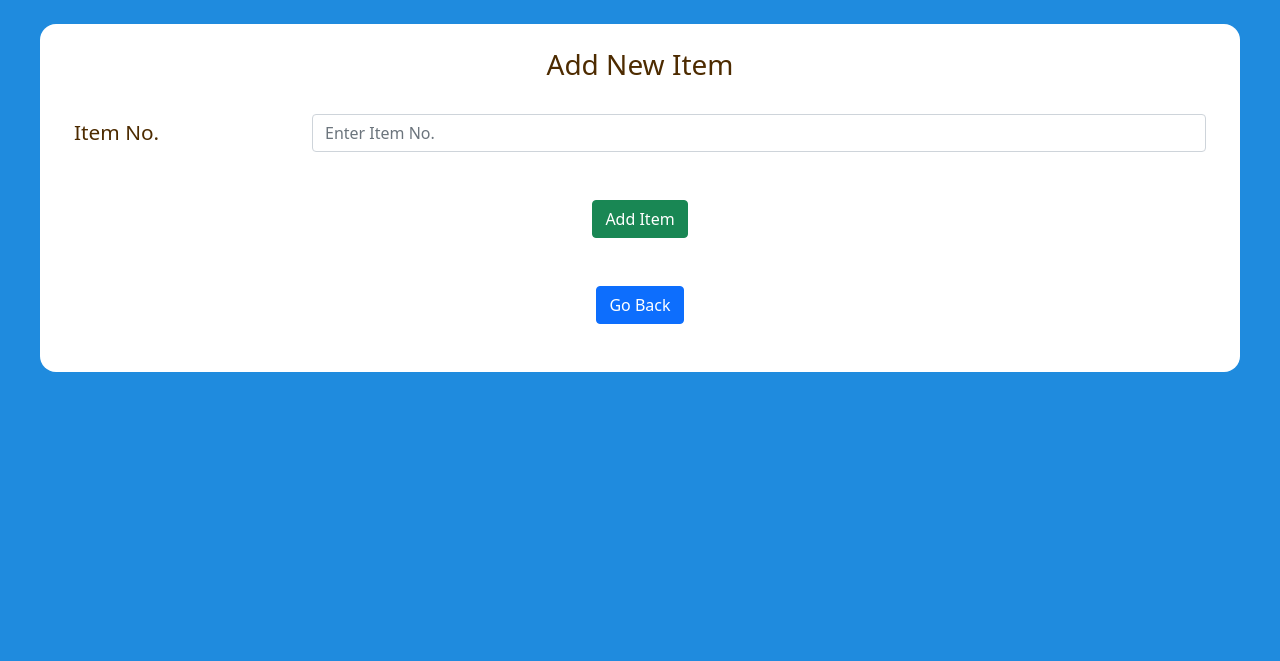
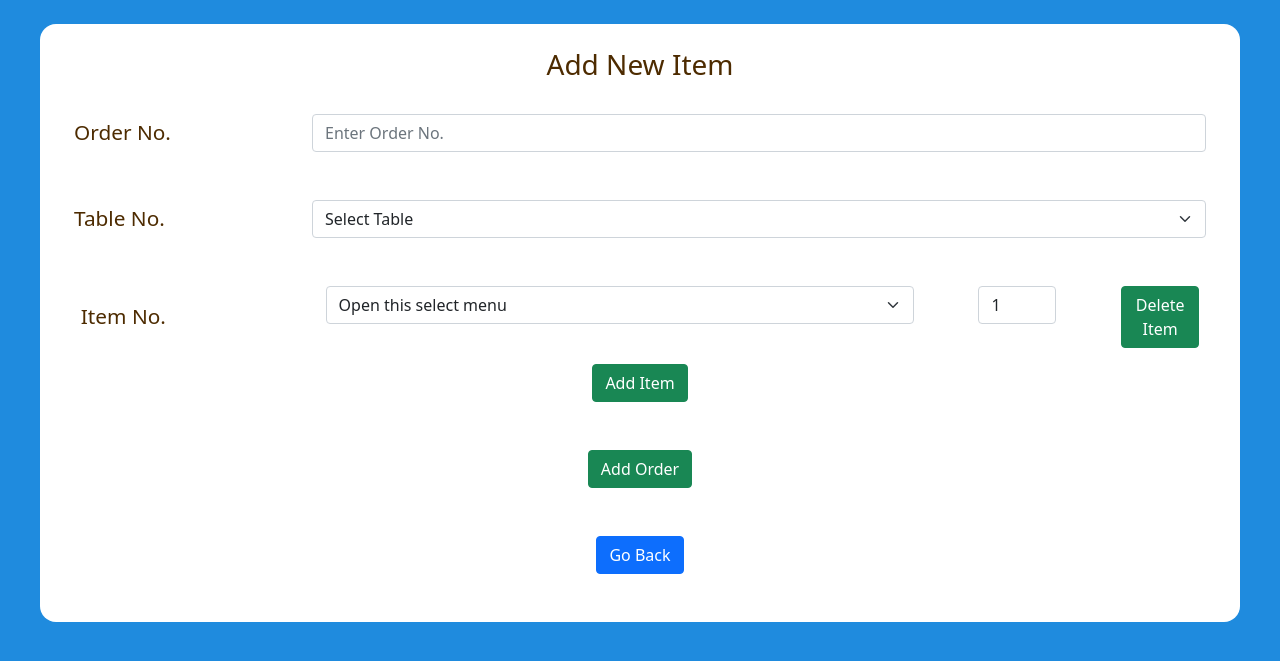
Before and after one commit to amansheoran15/Restaurant-Management, a PHP site: page /newOrder.php in a window 1280 px wide. Shown: the top 661 px of the page. Run offline with PHP 8.4, Linux system fonts and the light colour scheme; the visitor is signed in with stand-in values (Sample User, id 1); data that the repository does not hold is empty.

Commit message:
Added transaction module

```diff
--- a/partials/_navbar.php
+++ b/partials/_navbar.php
@@ -44,7 +44,7 @@
         <ul class="offcanvas-body offcanvas-items">
           <a href="../php/menu.php" class="offcanvas-items-a"><li class="offcanvas-items-li"><i class="fa-solid fa-bowl-food"></i>Manage Menu</li></a>
           <a href="" class="offcanvas-items-a"><li class="offcanvas-items-li"><i class="fa-solid fa-cubes-stacked"></i>Manage Stock</li></a>
-          <a href="#" class="offcanvas-items-a"><li class="offcanvas-items-li"><i class="fa-solid fa-money-bill-1-wave"></i>Manage Transactions</li></a>
+          <a href="../php/transaction.php" class="offcanvas-items-a"><li class="offcanvas-items-li"><i class="fa-solid fa-money-bill-1-wave"></i>Manage Transactions</li></a>
           <a href="../php/reservation.php" class="offcanvas-items-a"><li class="offcanvas-items-li"><i class="fa-solid fa-headset"></i>Manage Reservations</li></a>
           <a href="../php/table.php" class="offcanvas-items-a"><li class="offcanvas-items-li"><i class="fa-solid fa-chair"></i>Manage Table</li></a>
           <a href="../php/employeeDetails.php" class="offcanvas-items-a"><li class="offcanvas-items-li"><i class="fa-solid fa-user"></i>Manage Staff</li></a>
--- a/php/newOrder.php
+++ b/php/newOrder.php
@@ -5,35 +5,7 @@ if(!isset($_SESSION['loggedin']) || !$_SESSION['loggedin']){
     header('location:index.php');
 }
 require '../partials/_dbconnect.php';
-
-
-$showErr = false;
-$success = false;
-if($_SERVER['REQUEST_METHOD']=="POST"){
-    $item_no = $_POST['item-no'];
-//    echo $item_no;
-    $item_name = $_POST['item-name'];
-    $item_price = $_POST['item-price'];
-
-//    $query = "SELECT * FROM MENU WHERE MENU.'item-no'='$item_no'";
-//    $result = mysqli_query($conn,$query);
-//    echo var_dump($result);
-//    echo mysqli_error($conn);
-//    $num = mysqli_num_rows($result);
-
-    $query = "INSERT INTO MENU VALUES('$item_no','$item_name','$item_price')";
-    $result = mysqli_query($conn,$query);
-    if(!$result){
-        $showErr = 'Item Already Exists!';
-    }else{
-        echo mysqli_error($conn);
-        $success = true;
-    }
-
-
-}
 ?>
-
 
 <!DOCTYPE html>
 <html lang="en">
@@ -45,8 +17,8 @@ if($_SERVER['REQUEST_METHOD']=="POST"){
 
     <!-- bootstrap -->
     <link href="https://cdn.jsdelivr.net/npm/bootstrap@5.0.2/dist/css/bootstrap.min.css" rel="stylesheet" integrity="sha384-EVSTQN3/azprG1Anm3QDgpJLIm9Nao0Yz1ztcQTwFspd3yD65VohhpuuCOmLASjC" crossorigin="anonymous">
+
     <link rel="stylesheet" href="../css/newItemStyle.css">
-
 
 </head>
 <body>
@@ -55,42 +27,136 @@ if($_SERVER['REQUEST_METHOD']=="POST"){
     <div class="heading d-flex justify-content-center my-4">
         <h3>Add New Item</h3>
     </div>
-    <form action="<?php $_SERVER['PHP_SELF']?>" method="post">
+    <!-- <form action="<?php $_SERVER['PHP_SELF']?>" method="post"> -->
         <div class="form-group">
             <div class="row d-flex justify-content-evenly mb-5">
-
                 <div class="col-2 d-flex align-items-center" style="font-size: 1.3rem;">
-                    <label for="item-no">Item No.</label>
+                    <label for="item-no">Order No.</label>
                 </div>
                 <div class="col-9">
-                    <input type="text" class="form-control" id="item-no" name="item-no"  placeholder="Enter Item No." required>
+                    <input type="text" class="form-control" id="order-no" name="order-no"  placeholder="Enter Order No." required>
                 </div>
             </div>
 
-            <?php
-            if($showErr){
-                echo '<div class="alert alert-danger" role="alert">'
-                    .$showErr.
-                    '</div>';
-            }
-            if($success){
-                echo '<div class="alert alert-success" role="alert">
-                            Item inserted successfully!
-                        </div>';
-            }
-            ?>
+            <div class="row d-flex justify-content-evenly mb-5">
+                <div class="col-2 d-flex align-items-center" style="font-size: 1.3rem;">
+                    <label for="item-no">Table No.</label>
+                </div>
+                <div class="col-9">
+                <select class="form-select" name='table-no' id="table-no" aria-label="Default select example">
+                         <option selected>Select Table</option>
+                        <?php
+                            $query = "SELECT * FROM `tablemang` where `isFree` = 1";
+                            $result = mysqli_query($conn, $query);
+
+                            while($row = mysqli_fetch_assoc($result)){
+                                echo '<option value="'.$row['table-no'].'">'.$row['table-no'].'</option>';
+                            }
+                        ?>
+                        </select>
+                </div>
+            </div>
+
+            <div class="items">
+                <div class="row d-flex justify-content-evenly mb-3">
+                    <div class="col-2 d-flex align-items-center" style="font-size: 1.3rem;">
+                        <label for="item-no">Item No.</label>
+                    </div>
+                    <div class="col-6">
+                        <select class="form-select" name='item-no' aria-label="Default select example">
+                         <option selected>Open this select menu</option>
+                        <?php
+                            $query = "SELECT * FROM `menu`";
+                            $result = mysqli_query($conn, $query);
+
+                            while($row = mysqli_fetch_assoc($result)){
+                                echo '<option value="'.$row['item-no'].'">'.$row['item-name'].' | ₹'.$row['item-price'].'</option>';
+                            }
+                        ?>
+                        </select>
+                    </div>
+                    <div class="col-1">
+                        <input class="form-control" type="number" name="qty" placeholder="Enter qty" value="1">
+                    </div>
+                    <div class="col-1">
+                        <button class="btn btn-success" onclick="removeItemBTN(this)">Delete Item</button>
+                    </div>
+                </div>
+            </div>
 
             <div class="d-flex justify-content-center mb-5">
-                <button class="btn btn-success">Add Item</button>
+                <span class="btn btn-success addItem">Add Item</span>
+            </div>
+
+            <div class="d-flex justify-content-center mb-5">
+                <button class="btn btn-success addOrder" >Add Order</button>
             </div>
         </div>
+    <!-- </form> -->
 
-    </form>
     <div class="d-flex justify-content-center mb-5">
-        <a href="menu.php"><button class="btn btn-primary">Go Back</button></a>
+        <a href="transaction.php"><button class="btn btn-primary">Go Back</button></a>
     </div>
 
 </div>
-</body>
-<script src="https://cdn.jsdelivr.net/npm/bootstrap@5.0.2/dist/js/bootstrap.bundle.min.js" integrity="sha384-MrcW6ZMFYlzcLA8Nl+NtUVF0sA7MsXsP1UyJoMp4YLEuNSfAP+JcXn/tWtIaxVXM" crossorigin="anonymous"></script>
+
+    <script src="https://cdn.jsdelivr.net/npm/bootstrap@5.0.2/dist/js/bootstrap.bundle.min.js" integrity="sha384-MrcW6ZMFYlzcLA8Nl+NtUVF0sA7MsXsP1UyJoMp4YLEuNSfAP+JcXn/tWtIaxVXM" crossorigin="anonymous"></script>
+
+    <script src="https://code.jquery.com/jquery-3.6.0.js" integrity="sha256-H+K7U5CnXl1h5ywQfKtSj8PCmoN9aaq30gDh27Xc0jk=" crossorigin="anonymous"></script>
+
+    <script>
+        function removeItemBTN(e){
+            $(e).parent().parent().remove();
+        }
+
+        $(document).ready(function(){
+            $('.addItem').click(function(){
+                $.ajax({
+                    url: "itemslist.php",
+                    method: "GET",
+                    success: function (data) {
+                    //    console.log(data);
+                       $('.items').append(data);
+                    }
+                })
+
+            });
+
+            $('.addOrder').click(function(){
+                let orderNo = $('#order-no').val();
+                let tableNo = $('#table-no').val();
+                let qtys = $("input[name='qty']");
+
+                console.log(qtys);
+                console.log(qtys.get(0));
+
+                let items = [];
+                let i = 0;
+                $("select[name='item-no']").each(function() {
+                    items.push({ itemNo: $(this).val(), qty: qtys.get(i).value});
+                    i++;
+                });
+
+                // console.log(items);
+
+                $.ajax({
+                    url: "addOrder.php",
+                    method: "POST",
+                    datatype: "JSON",
+                    data: {
+                        orderNo: orderNo,
+                        tableNo: tableNo,
+                        items: items,
+                    },
+                    success: function (data) {
+                       console.log(data);
+                        window.location.href = "transaction.php";
+                    }
+                })
+            })
+
+        });
+    </script>
+    </body>
+
 </html>
--- a/php/table.php
+++ b/php/table.php
@@ -47,10 +47,12 @@ require '../partials/_dbconnect.php';
             echo '<td>'.$row['capacity'].'</td>';
             echo '<td>'.$free.'</td>';
             if($row['waiter#-assign']==null){
-                echo '<td><a href="#" class="btn btn-success px-4">Add</a></td>';
+                echo '<td>-</td>';
+            }else{
+                echo '<td>'.$row['waiter#-assign'].'</td>';
             }
 //            echo '<td>'.$row['waiter#-assign'].'</td>';
-            echo '<td><a href="editItem.php?itemNum='.$row['item-no'].'" class="btn btn-success px-4">Edit</a></td>
+            echo '<td><a href="editItem.php?itemNum='.$row['table-no'].'" class="btn btn-success px-4">Edit</a></td>
                             <td><a class="btn btn-danger" onclick="removeItem(this)">Remove</a></td>';
             echo '</tr>';
             $sno++;
```
Also changed, not shown: php/employeeDetails.php (+15 -10 lines), php/transaction.php (+36 -34 lines), 1 other file.
